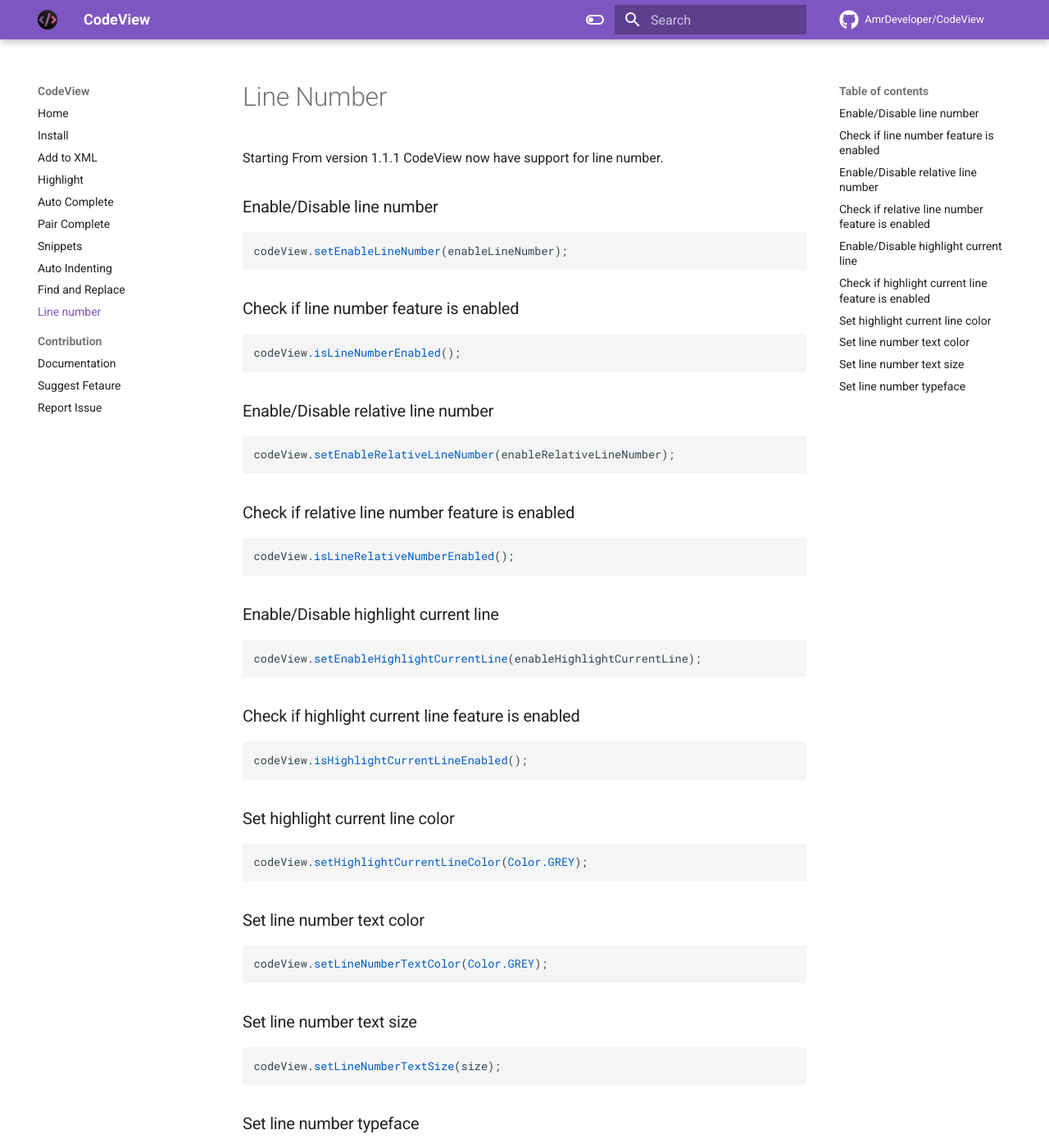
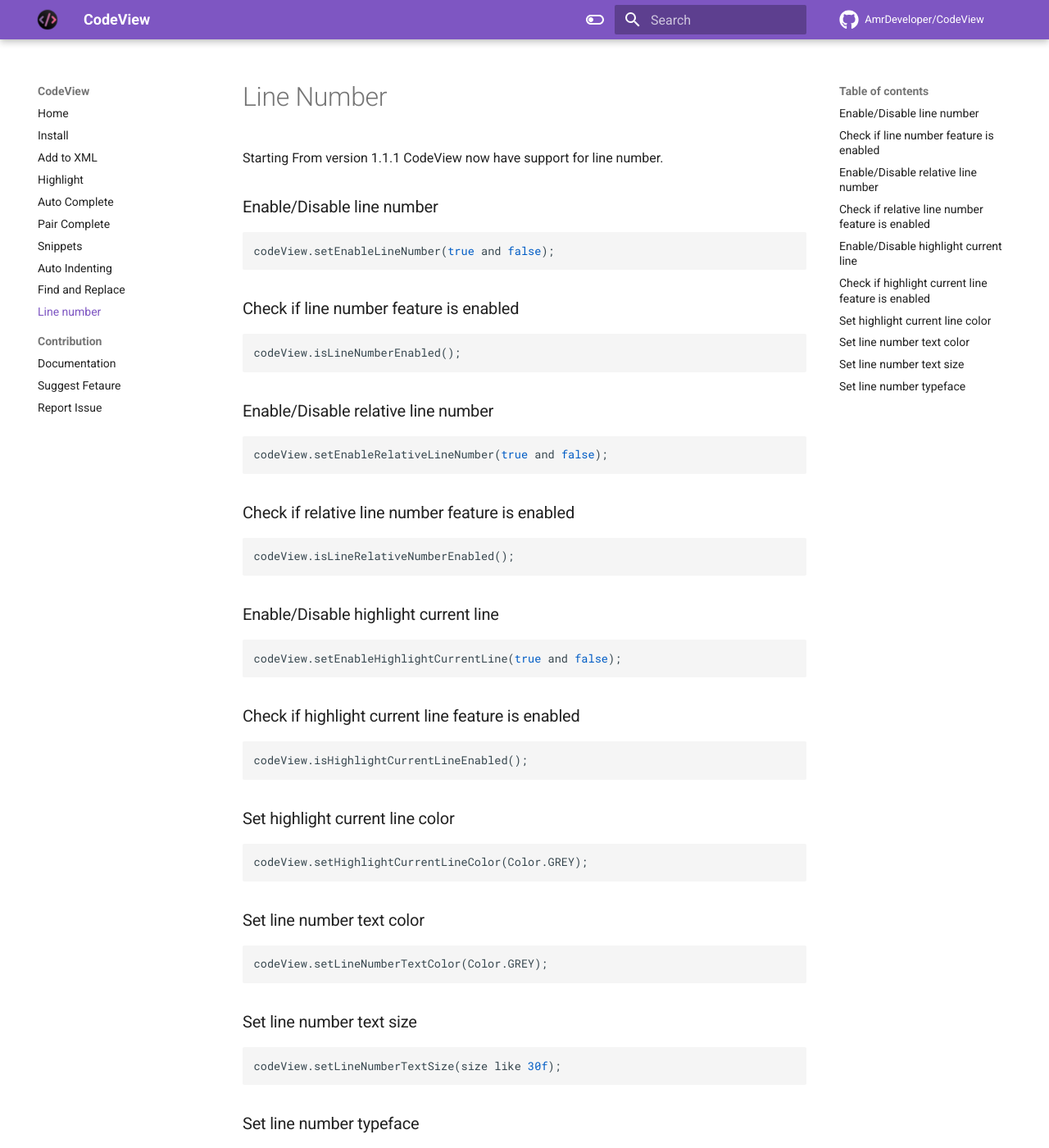
Before and after one commit to AmrDeveloper/CodeView, an MkDocs documentation site: the page built from docs/line-number.md, in a window 1280 px wide and 1400 px high. Shown: the whole window at 82% size. Built offline with MkDocs 1.6.1 and Material for MkDocs 9.7.7, drawn with Linux system fonts in a browser that asks for light colours; nearby versions of some CDN libraries; comment, search, counter and statistics services are not loaded; some of the changed text lies outside the part shown.

Commit message:
Update line-number.md

````diff
--- a/docs/line-number.md
+++ b/docs/line-number.md
@@ -4,60 +4,60 @@
 
 ### Enable/Disable line number
 
-```
-codeView.setEnableLineNumber(enableLineNumber);
+``` java
+codeView.setEnableLineNumber(true and false);
 ```
 
 ### Check if line number feature is enabled
 
-```
+``` java
 codeView.isLineNumberEnabled();
 ```
 
 ### Enable/Disable relative line number
 
-```
-codeView.setEnableRelativeLineNumber(enableRelativeLineNumber);
+``` java
+codeView.setEnableRelativeLineNumber(true and false);
 ```
 
 ### Check if relative line number feature is enabled
 
-```
+``` java
 codeView.isLineRelativeNumberEnabled();
 ```
 
 ### Enable/Disable highlight current line
 
-```
-codeView.setEnableHighlightCurrentLine(enableHighlightCurrentLine);
+``` java
+codeView.setEnableHighlightCurrentLine(true and false);
 ```
 
 ### Check if highlight current line feature is enabled
 
-```
+``` java
 codeView.isHighlightCurrentLineEnabled();
 ```
 
 ### Set highlight current line color
 
-```
+``` java
 codeView.setHighlightCurrentLineColor(Color.GREY);
 ```
 
 ### Set line number text color
 
-```
+``` java
 codeView.setLineNumberTextColor(Color.GREY);
 ```
 
 ### Set line number text size
 
-```
-codeView.setLineNumberTextSize(size);
+``` java
+codeView.setLineNumberTextSize(size like 30f);
 ```
 
 ### Set line number typeface
 
-```
+``` java
 codeView.setLineNumberTypeface(typeface);
 ```
````
